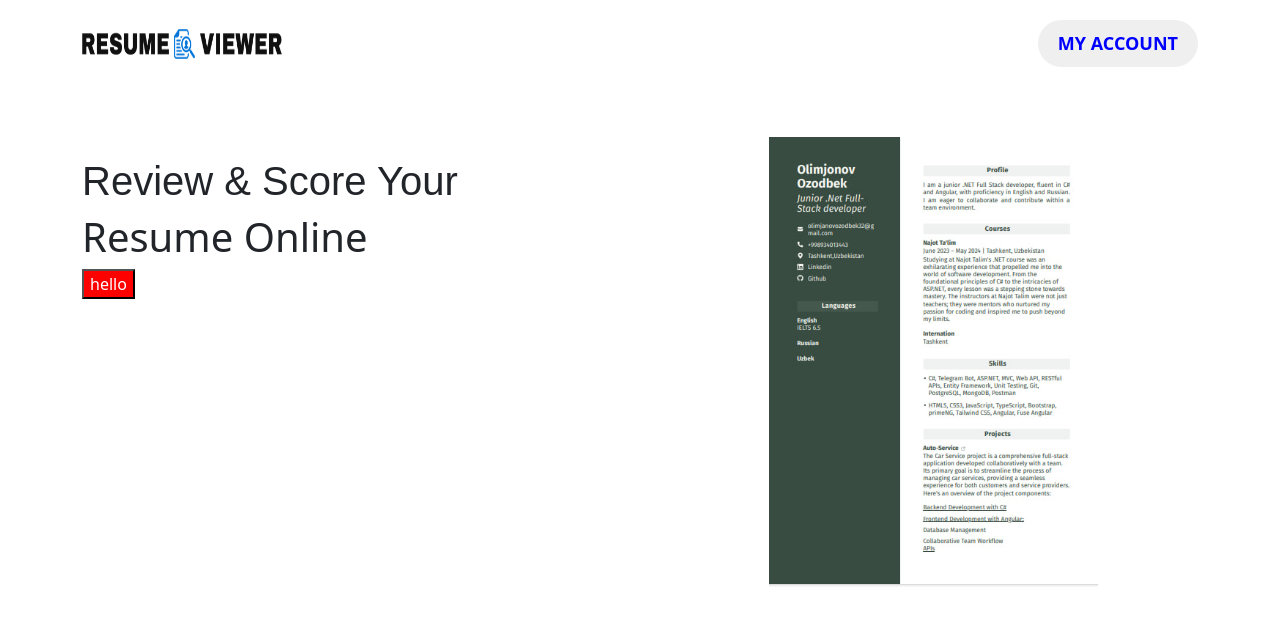
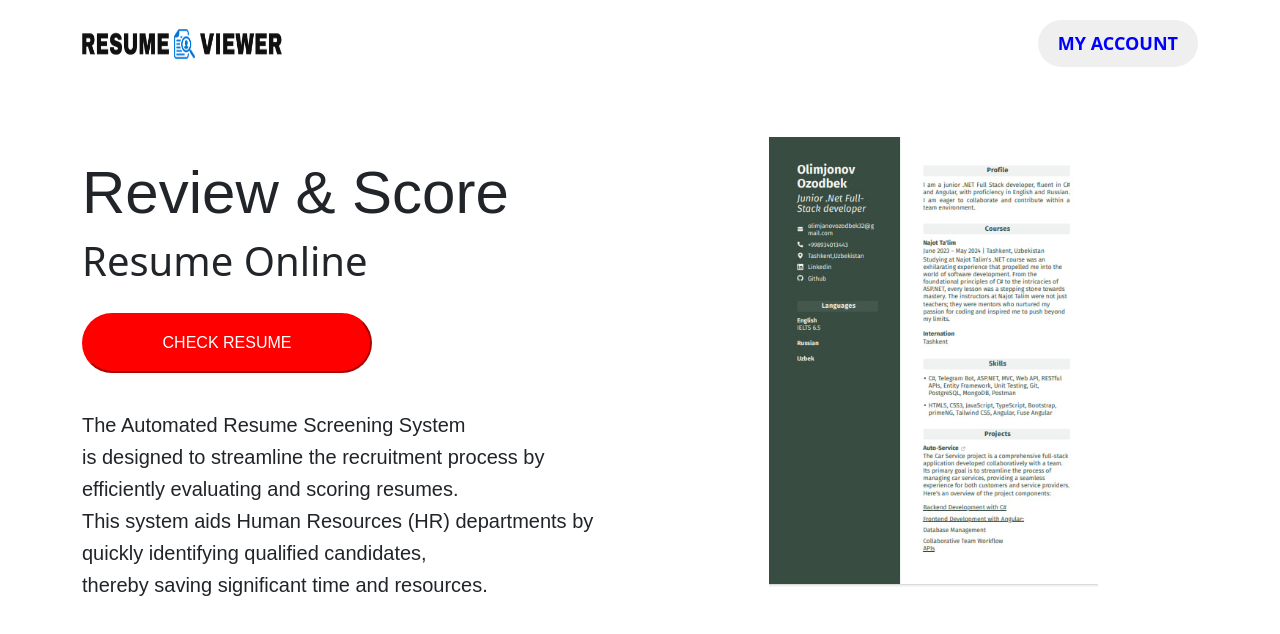
Before and after one commit to OlimjonovOzodbek/Resume-Viewer-UI, an Angular app in the folder ResumeViewer/: page / in a window 1280 px wide. Shown: the top 634 px of the page. Built offline with nearby package versions, Linux system fonts and the light colour scheme; a web font is replaced by a local one.

Commit message:
1 chi page qilindi

```diff
--- a/ResumeViewer/src/app/components/home/home.component.css
+++ b/ResumeViewer/src/app/components/home/home.component.css
@@ -1,4 +1,6 @@
 @import url('https://fonts.googleapis.com/css2?family=REM:ital,wght@0,100..900;1,100..900&display=swap');
+@import url('https://fonts.googleapis.com/css2?family=REM:ital,wght@0,100..900;1,100..900&display=swap');
+@import url('https://fonts.googleapis.com/css2?family=Lora:ital,wght@0,400..700;1,400..700&family=REM:ital,wght@0,100..900;1,100..900&display=swap');
 .container {
     display: flex;
     justify-content: space-between;
@@ -8,9 +10,15 @@
 .descriptions{
     margin-top: 70px;
     font-family: "REM", sans-serif;
-    font-size: 40px;
+    font-size: 60px;
 }
-
+.descripts{
+    padding-top: 40px;
+}
+.descripts h1{
+    font-size: 20px;
+    font-family: "REM", sans-serif;
+}
 .Resume-Image img{
     display: block;
     height: 450px;
@@ -20,6 +28,12 @@
 button{
     color: white;
     background-color: red;
+    height: 60px;
+    width: 290px;
+    border-radius: 30px;
+    border-color: red;
+    margin-top: 20px;
+    font-family: "REM", sans-serif;
 }
 @media (max-width: 700px) {
     .container {
@@ -32,5 +46,6 @@ button{
     }
     .Resume-Image img{
         margin: 0 auto;
+        margin-top: 20px;
     }
 }
--- a/ResumeViewer/src/app/components/home/home.component.html
+++ b/ResumeViewer/src/app/components/home/home.component.html
@@ -1,8 +1,16 @@
 <div class="container">
     <div class="text">
-        <h1 class="descriptions">Review & Score Your</h1>
+        <h1 class="descriptions">Review & Score</h1>
         <h1>Resume Online</h1>
-        <button>hello</button>
+        <button>CHECK RESUME</button>
+        <div class="descripts">
+            <h1>The Automated Resume Screening System</h1>
+            <h1>is designed to streamline the recruitment process by</h1>
+            <h1>efficiently evaluating and scoring resumes.</h1>
+            <h1>This system aids Human Resources (HR) departments by</h1>
+            <h1>quickly identifying qualified candidates,</h1>
+            <h1>thereby saving significant time and resources.</h1>
+        </div>
     </div>
     <div class="Resume-Image">
         <img src="assets/resume scrin.jpg" alt="">
```
